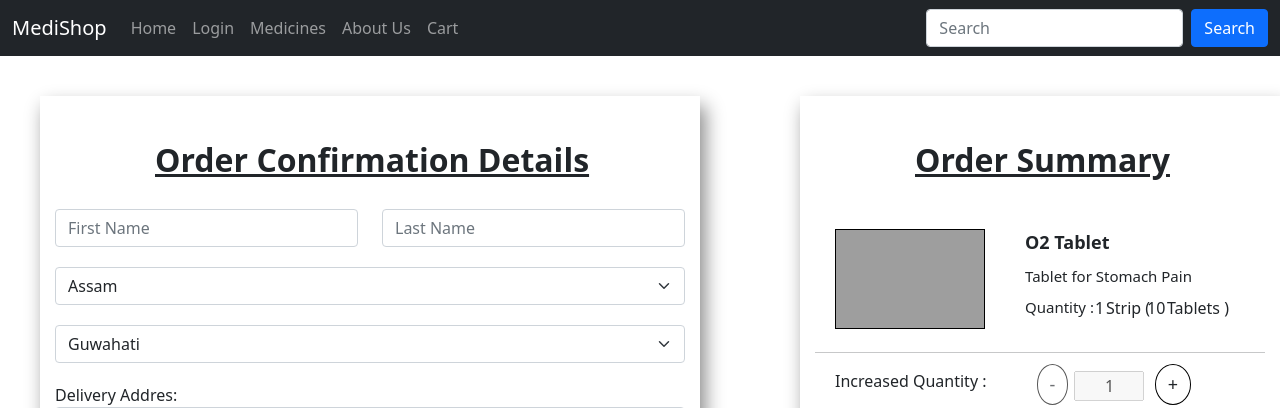
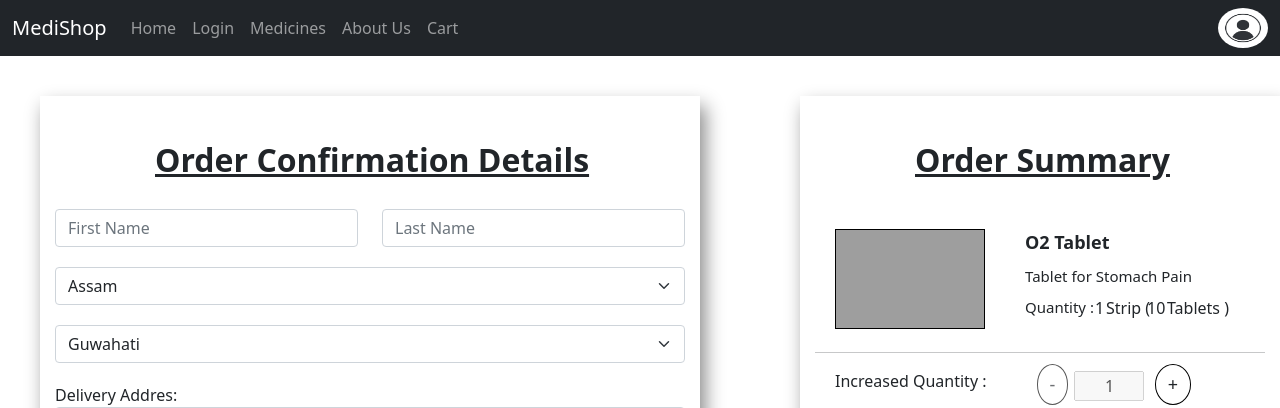
Before and after one commit to Jayesh352002/MediShop, a PHP site: page /Order.html in a window 1280 px wide. Shown: the top 408 px of the page. Run offline with PHP 8.4, Linux system fonts and the light colour scheme; grey boxes are pictures that could not be loaded.

Commit message:
Add files via upload

```diff
--- a/Jayesh/OrderPage/Order.css
+++ b/Jayesh/OrderPage/Order.css
@@ -147,3 +147,10 @@
 	margin-top: -40px;
 	margin-left: 61px;
 }
+.user{
+	width: 50px;
+	height: 40px;
+	border-radius: 50%;
+	cursor: pointer;
+	margin-left: -10px;
+}
--- a/Jayesh/OrderPage/Order.html
+++ b/Jayesh/OrderPage/Order.html
@@ -35,8 +35,7 @@
         </li>
       </ul>
       <form class="d-flex">
-        <input class="form-control me-2" type="text" placeholder="Search">
-        <button class="btn btn-primary" type="button">Search</button>
+        <img src="user.jpg" class="user">
       </form>
     </div>
   </div>
```
Also changed, not shown: Jayesh/OrderPage/user.jpg (added).
